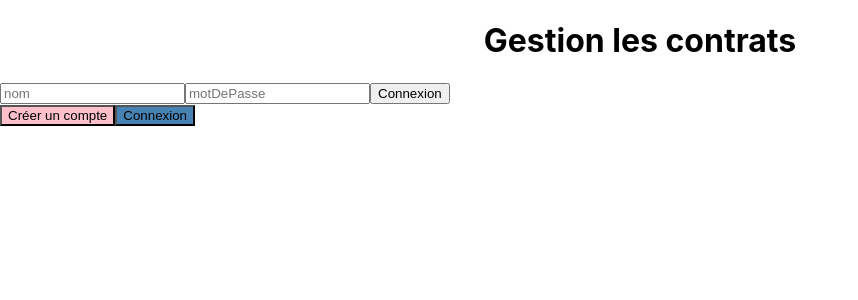
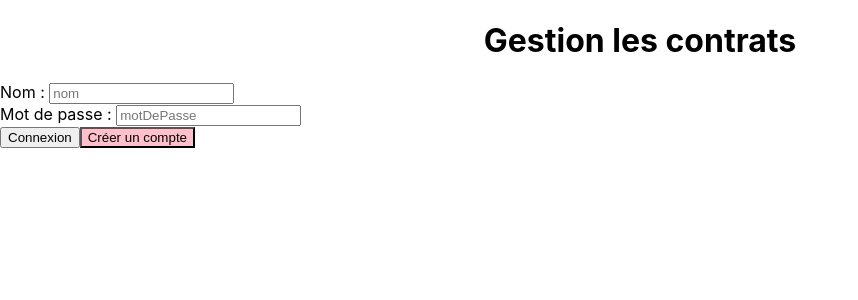
Before and after one commit to yanzhou87/contrats, a React (Create React App) app in the folder contratsreact/: page / in a window 1280 px wide. Shown: the top 300 px of the page, without its empty margins (0-858 px from the left). Built offline with nearby package versions, Linux system fonts and the light colour scheme.

Commit message:
faire des changements pour la page login

```diff
--- a/contratsreact/src/App.js
+++ b/contratsreact/src/App.js
@@ -19,25 +19,20 @@ function App() {
     }, [])
 
     const fetchUtilisateurs = async () => {
-        console.log("fetcheUtilisateurs")
         const res = await fetch('http://localhost:8080/utilisateurs')
         const data = await res.json()
         return data
     }
 
     const fetchUtilisateur = async (u) => {
-        console.log("utilisateur : " + u.nom)
         const res = await fetch(`http://localhost:8080/utilisateurs/${u.nom}`)
         const data = await res.json()
-        console.log("utilisateur : " + data.motDePasse)
-        console.log("mot de passe : " + data.motDePasse)
         setUtilisateur(data)
         if (data.motDePasse === u.motDePasse){
            setEstLogin(true)
         }
         else
             alert("Mauvais mot de passe")
-        console.log(utilisateur)
         return data
     }
 
--- a/contratsreact/src/components/pages/PageLogin.js
+++ b/contratsreact/src/components/pages/PageLogin.js
@@ -25,13 +25,19 @@ const PageLogin = ({fetchUtilisateur, estLogin}) => {
             <div>
                 <form className='add-form' onSubmit={onSubmit}>
                     <Header title={'Gestion les contrats'} position={'center'}/>
-                    <input type="text" placeholder={'nom'} onChange={(e) => setUserName(e.target.value)} required/>
-                    <input type="text" placeholder={'motDePasse'} onChange={(e) => setMotDePasse(e.target.value)}required/>
+                    <div>
+                        <label>Nom : </label>
+                        <input type="text" placeholder={'nom'} onChange={(e) => setUserName(e.target.value)} required/>
+                    </div>
+                    <div>
+                        <label>Mot de passe : </label>
+                        <input type="text" placeholder={'motDePasse'} onChange={(e) => setMotDePasse(e.target.value)}required/>
+                    </div>
+
                     <input type='submit' value='Connexion' className='btn btn-block'/>
+                    <Link to={`/ajouterUtilisateur`}><Button text={'Créer un compte'} color={"pink"}/></Link>
                 </form>
-                <Link to={`/ajouterUtilisateur`}><Button text={'Créer un compte'} color={"pink"}/></Link>
 
-                <Button text={"Connexion"} onclick={()=>{fetchUtilisateur({nom : userName, motDePasse : motDePasse})}}/>
             </div>
 
     )
```
Also changed, not shown: 2 other files (tests, documents, lock files or other folders).
